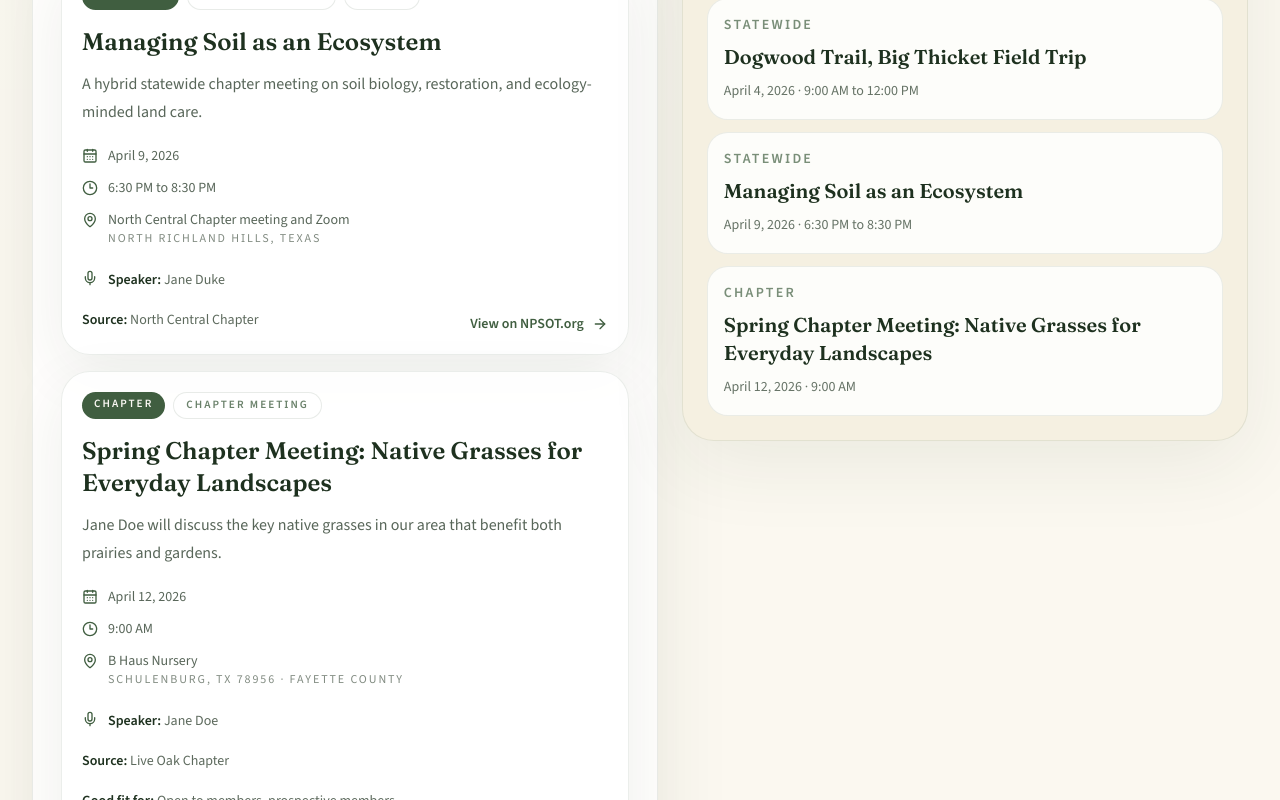
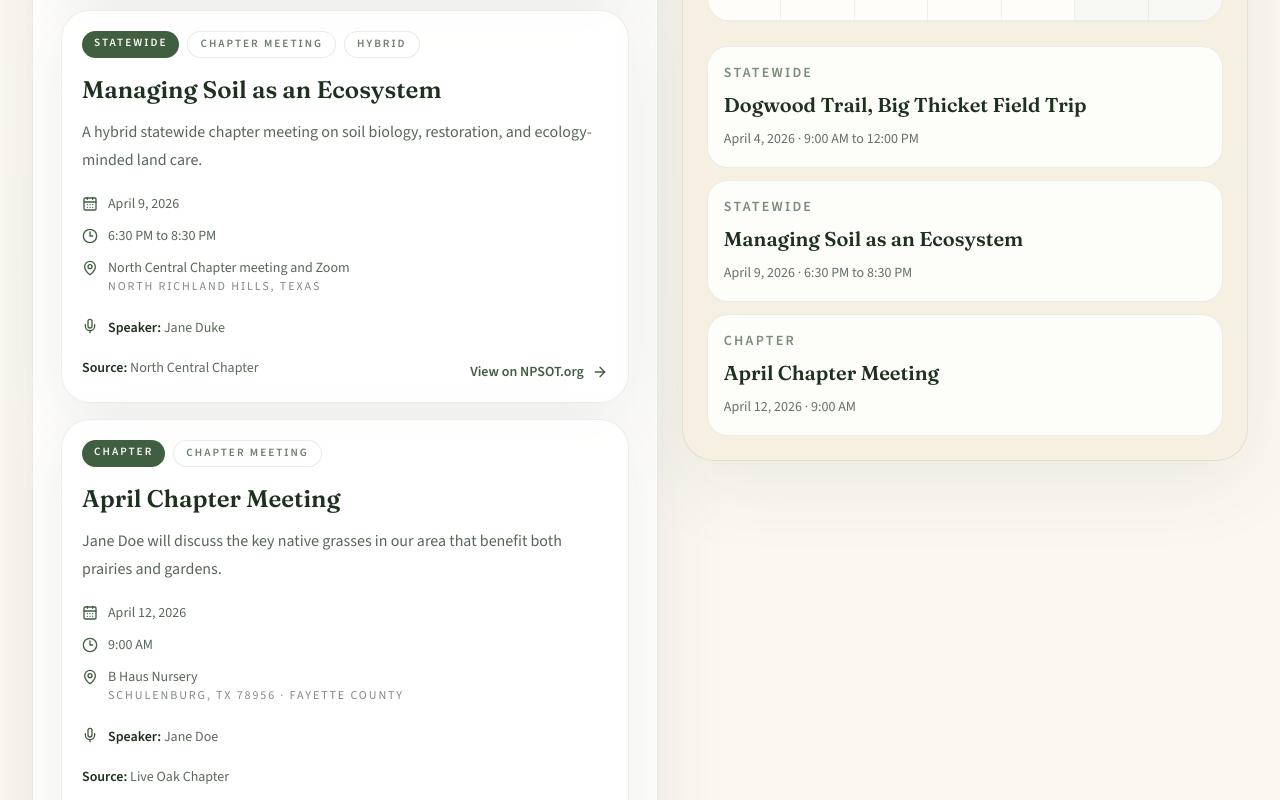
Before and after one commit to ElConejoDiablo/liveoak-npsot, a Next.js app: page /events in a window 1280 px wide. Shown: the part 1660-2460 px from the top of the page. Built offline with nearby package versions, Linux system fonts and the light colour scheme; no server answers.

Commit message:
Seed recurring monthly chapter meetings

```diff
--- a/src/app/events/page.tsx
+++ b/src/app/events/page.tsx
@@ -38,6 +38,7 @@ export default function EventsPage() {
 
       <SectionShell
         title="Upcoming events and calendar"
+        intro="The chapter meets on the second Saturday of every month."
       >
         <div className="grid gap-6 xl:grid-cols-[minmax(0,1.05fr)_minmax(0,0.95fr)]">
           <MotionReveal className="rounded-[2rem] border border-primary/10 bg-white/84 p-6 shadow-[0_22px_80px_rgba(37,58,40,0.08)] sm:p-7">
--- a/src/components/events/event-list-card.tsx
+++ b/src/components/events/event-list-card.tsx
@@ -64,7 +64,7 @@ export function EventListCard({
           <Clock3 className="mt-0.5 h-4 w-4 shrink-0 text-primary" />
           <div>
             <dt className="sr-only">Time</dt>
-            <dd>{formatTimeRange(event.startDateTime, event.endDateTime)}</dd>
+            <dd>{event.timeLabel ?? formatTimeRange(event.startDateTime, event.endDateTime)}</dd>
           </div>
         </div>
         <div className="flex gap-2.5">
@@ -72,11 +72,12 @@ export function EventListCard({
           <div>
             <dt className="sr-only">Location</dt>
             <dd>
-              {event.locationName}
-              <span className="block text-xs uppercase tracking-[0.16em] text-foreground/56">
-                {event.city}
-                {event.county ? ` · ${event.county}` : ""}
-              </span>
+              {event.locationLabel ?? event.locationName}
+              {event.city || event.county ? (
+                <span className="block text-xs uppercase tracking-[0.16em] text-foreground/56">
+                  {[event.city, event.county].filter(Boolean).join(" · ")}
+                </span>
+              ) : null}
             </dd>
           </div>
         </div>
@@ -84,12 +85,16 @@ export function EventListCard({
 
       <div className="mt-5 grid gap-4 lg:grid-cols-[minmax(0,1fr)_auto] lg:items-end">
         <div className="space-y-3 text-sm leading-7 text-foreground/72">
-          {event.speakerName ? (
+          {event.speakerName || event.speakerLabel ? (
             <p className="flex gap-2.5">
               <Mic className="mt-1 h-4 w-4 shrink-0 text-primary" />
               <span>
-                <span className="font-semibold text-foreground">Speaker:</span>{" "}
-                {event.speakerName}
+                {event.speakerLabel ?? (
+                  <>
+                    <span className="font-semibold text-foreground">Speaker:</span>{" "}
+                    {event.speakerName}
+                  </>
+                )}
               </span>
             </p>
           ) : null}
--- a/src/components/events/next-chapter-meeting-hero.tsx
+++ b/src/components/events/next-chapter-meeting-hero.tsx
@@ -27,7 +27,6 @@ export function NextChapterMeetingHero({
     );
   }
 
-  const heroTitle = `${formatMonthDay(event.startDateTime).split(",")[0]} Chapter Meeting`;
   const dateLine = `${formatMonthDay(event.startDateTime)} at ${formatTime(event.startDateTime)}`;
   const addressLine = [event.locationAddress, event.city].filter(Boolean).join(", ");
   const locationLine = [event.locationName, addressLine].filter(Boolean).join(" — ");
@@ -41,7 +40,7 @@ export function NextChapterMeetingHero({
   return (
     <PhotographicHeroBanner
       variant="eventsmeeting"
-      title={heroTitle}
+      title={event.title}
       description={event.summary}
       minHeightClassName="min-h-[58svh] sm:min-h-[64svh] lg:min-h-[calc(100svh-5rem)]"
       overlayClassName="absolute inset-0 bg-[linear-gradient(180deg,rgba(18,25,19,0.26),rgba(18,25,19,0.58)_24%,rgba(18,25,19,0.82)_62%,rgba(18,25,19,0.94)_100%)] lg:bg-[linear-gradient(90deg,rgba(18,25,19,0.9)_0%,rgba(18,25,19,0.84)_34%,rgba(18,25,19,0.58)_58%,rgba(18,25,19,0.28)_80%,rgba(18,25,19,0.18)_100%),linear-gradient(180deg,rgba(18,25,19,0.18),rgba(18,25,19,0.12)_24%,rgba(18,25,19,0.58)_74%,rgba(18,25,19,0.88)_100%)]"
@@ -72,7 +71,8 @@ export function NextChapterMeetingHero({
           <p className="text-sm font-semibold leading-6 text-white/86 sm:text-base sm:leading-7">
             {event.speakerName
               ? `Guest Speaker: ${event.speakerName}`
-              : "Guest Speaker: TBD"}
+              : event.speakerLabel?.replace(/^Speaker:/, "Guest Speaker:")
+                ?? "Guest Speaker: TBD"}
           </p>
         </div>
       }
--- a/src/data/events.ts
+++ b/src/data/events.ts
@@ -34,10 +34,13 @@ type EventSharedFields = {
   summary: string;
   description: string;
   locationName: string;
+  locationLabel?: string;
   locationAddress?: string;
   city: string;
   county?: string;
   speakerName?: string;
+  speakerLabel?: string;
+  timeLabel?: string;
 };
 
 export type ChapterEventItem = EventSharedFields & {
@@ -47,12 +50,12 @@ export type ChapterEventItem = EventSharedFields & {
     label: "Live Oak Chapter";
   };
   county: string;
-  audience: string;
+  audience?: string;
   attendanceNote?: string;
   accessibilityNotes?: string;
   weatherNote?: string;
   whatToBring?: string[];
-  details: string[];
+  details?: string[];
 };
 
 export type StatewideEventItem = EventSharedFields & {
@@ -161,7 +164,7 @@ export const chapterEvents: ChapterEventItem[] = [
   {
     id: "spring-chapter-gathering-native-grasses",
     slug: "spring-chapter-gathering-native-grasses",
-    title: "Spring Chapter Meeting: Native Grasses for Everyday Landscapes",
+    title: "April Chapter Meeting",
     type: "Chapter Meeting",
     delivery: "In person",
     source: {
@@ -189,6 +192,94 @@ export const chapterEvents: ChapterEventItem[] = [
       "The program will focus on native grasses that support both prairie ecology and practical garden planting.",
       "Questions about local conditions, plant choice, and getting started are welcome.",
     ],
+  },
+  {
+    id: "may-chapter-meeting-2026",
+    slug: "may-chapter-meeting-2026",
+    title: "May Chapter Meeting",
+    type: "Chapter Meeting",
+    delivery: "In person",
+    source: {
+      kind: "chapter",
+      label: "Live Oak Chapter",
+    },
+    county: "Fayette, Colorado, and Lavaca Counties",
+    locationName: "TBD",
+    locationLabel: "Location: TBD",
+    city: "",
+    startDateTime: "2026-05-09",
+    summary:
+      "The chapter meets on the second Saturday of every month. Details for the May meeting will be posted when they are confirmed.",
+    description:
+      "The chapter meets on the second Saturday of every month. Details for the May meeting will be posted when they are confirmed.",
+    speakerLabel: "Speaker: TBD",
+    timeLabel: "Time: TBD",
+  },
+  {
+    id: "june-chapter-meeting-2026",
+    slug: "june-chapter-meeting-2026",
+    title: "June Chapter Meeting",
+    type: "Chapter Meeting",
+    delivery: "In person",
+    source: {
+      kind: "chapter",
+      label: "Live Oak Chapter",
+    },
+    county: "Fayette, Colorado, and Lavaca Counties",
+    locationName: "TBD",
+    locationLabel: "Location: TBD",
+    city: "",
+    startDateTime: "2026-06-13",
+    summary:
+      "The chapter meets on the second Saturday of every month. Details for the June meeting will be posted when they are confirmed.",
+    description:
+      "The chapter meets on the second Saturday of every month. Details for the June meeting will be posted when they are confirmed.",
+    speakerLabel: "Speaker: TBD",
+    timeLabel: "Time: TBD",
+  },
+  {
+    id: "july-chapter-meeting-2026",
+    slug: "july-chapter-meeting-2026",
+    title: "July Chapter Meeting",
+    type: "Chapter Meeting",
+    delivery: "In person",
+    source: {
+      kind: "chapter",
+      label: "Live Oak Chapter",
+    },
+    county: "Fayette, Colorado, and Lavaca Counties",
+    locationName: "TBD",
+    locationLabel: "Location: TBD",
+    city: "",
+    startDateTime: "2026-07-11",
+    summary:
+      "The chapter meets on the second Saturday of every month. Details for the July meeting will be posted when they are confirmed.",
+    description:
+      "The chapter meets on the second Saturday of every month. Details for the July meeting will be posted when they are confirmed.",
+    speakerLabel: "Speaker: TBD",
+    timeLabel: "Time: TBD",
+  },
+  {
+    id: "august-chapter-meeting-2026",
+    slug: "august-chapter-meeting-2026",
+    title: "August Chapter Meeting",
+    type: "Chapter Meeting",
+    delivery: "In person",
+    source: {
+      kind: "chapter",
+      label: "Live Oak Chapter",
+    },
+    county: "Fayette, Colorado, and Lavaca Counties",
+    locationName: "TBD",
+    locationLabel: "Location: TBD",
+    city: "",
+    startDateTime: "2026-08-08",
+    summary:
+      "The chapter meets on the second Saturday of every month. Details for the August meeting will be posted when they are confirmed.",
+    description:
+      "The chapter meets on the second Saturday of every month. Details for the August meeting will be posted when they are confirmed.",
+    speakerLabel: "Speaker: TBD",
+    timeLabel: "Time: TBD",
   },
   {
     id: "prairie-edge-plant-walk-la-grange",
```
Also changed, not shown: src/app/events/[slug]/page.tsx (+13 -5 lines).
